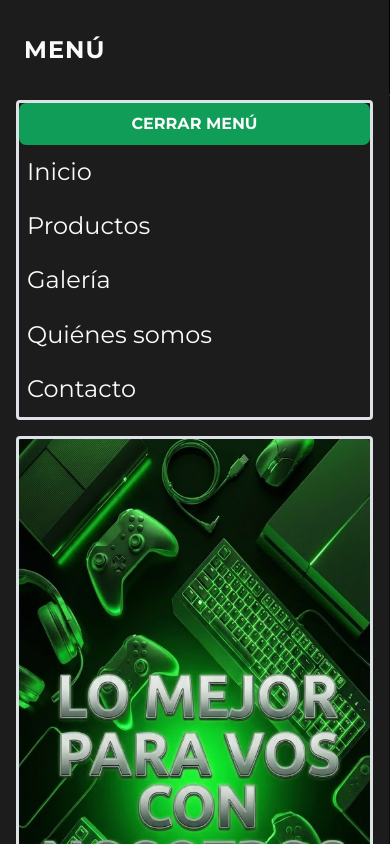
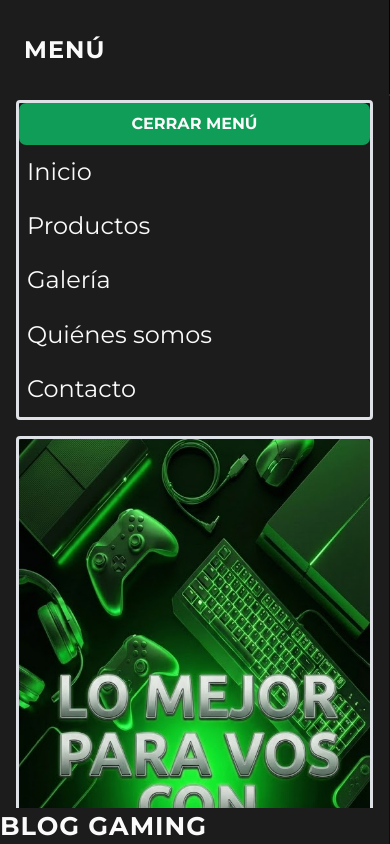
Before and after one commit to Thjscss/Pagina-de-gaming-2, a website: page index.html in a window 390 px wide. Both pictures are taken after a click on the button 42 px from the left and 47 px from the top of the page. Shown: the top 844 px of the page. Drawn offline with nearby package versions, Linux system fonts and the light colour scheme.

Commit message:
ultimo gambio por bug de pagina

```diff
--- a/index.html
+++ b/index.html
@@ -53,9 +53,9 @@
                             </picture>
                         </div>
                     </div>
+                <div>
+                    <h1 class="navbar-brand mx-auto m-0 ">Blog gaming</h1>
                 </div>
-                <h1 class="navbar-brand mx-auto m-0 d-lg-none">Blog gaming</h1>
-            </div>
             <div class="container-fluid d-none d-lg-flex">
                 <div>
                     <h1 class="navbar-brand mx-auto m-0 ">Blog gaming</h1>
```
